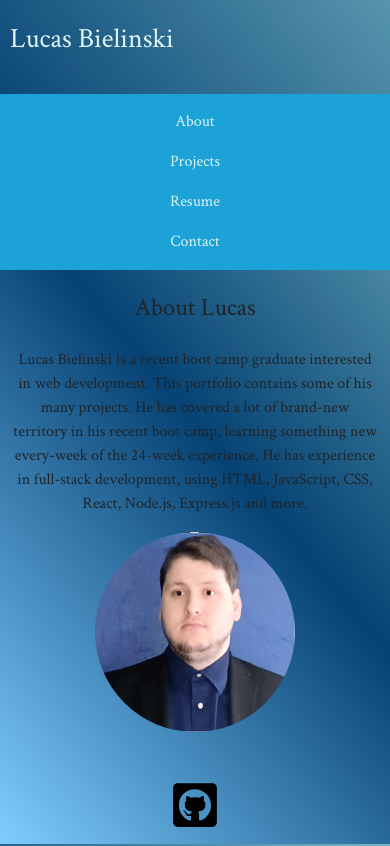
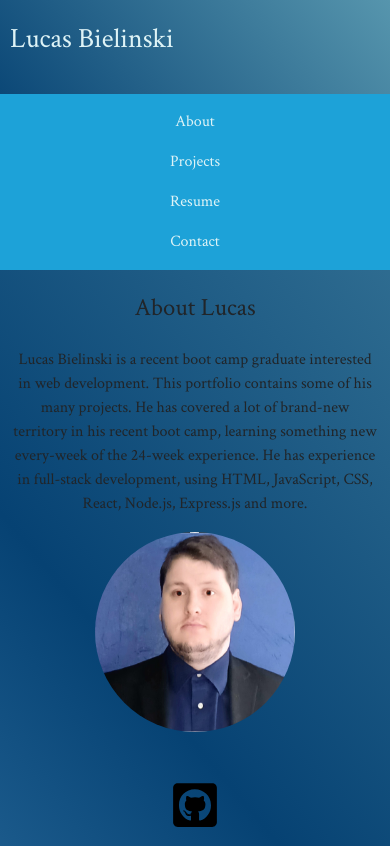
Before and after one commit to LucasBielinski/newportfolio, a React (Create React App) app: page / in a window 390 px wide. Built offline with nearby package versions, Linux system fonts and the light colour scheme; no server answers.

Commit message:
fixed mobile issue

```diff
--- a/src/components/styles/projects.css
+++ b/src/components/styles/projects.css
@@ -12,7 +12,8 @@ img {
 body {
   /* background-color: #7fcdff; */
   background: linear-gradient(50deg, #7fcdff, #064273, #76b6c4);
-  background-attachment: fixed;
+  /* background-attachment: fixed; */
+  background-repeat: no-repeat;
   background-size: 300% 300%;
   animation: animate 20s ease infinite;
 }
```
